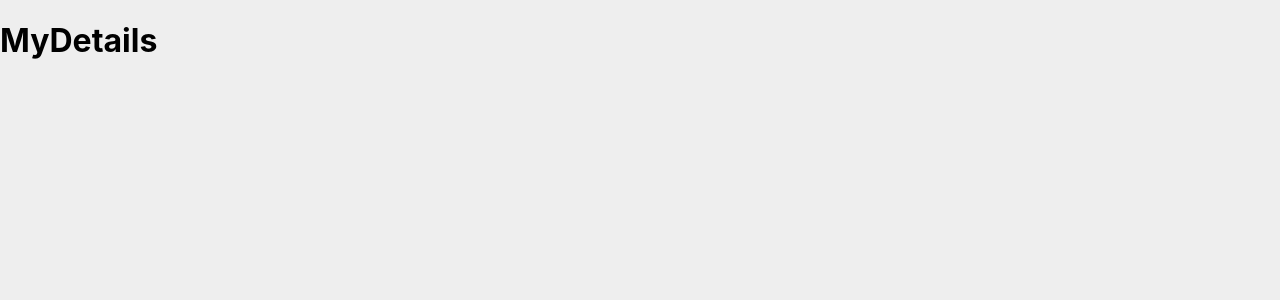
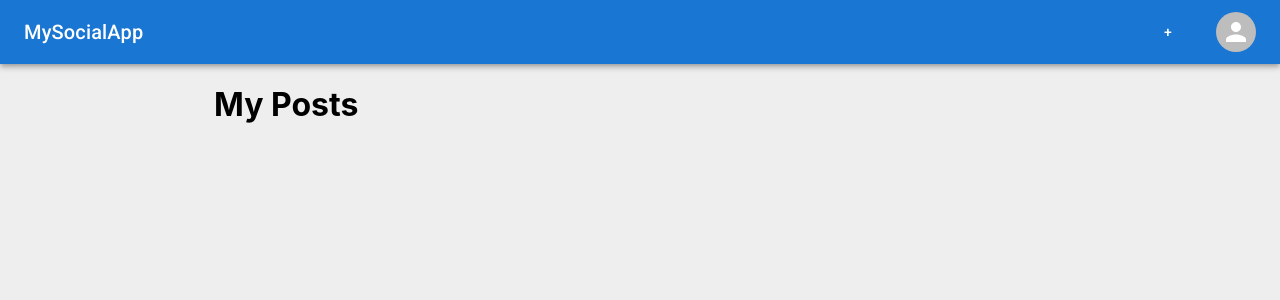
Before and after one commit to sirmarbug/my-social-app, a React (Create React App) app in the folder web/: page /my-posts in a window 1280 px wide. Shown: the top 300 px of the page. Built offline with nearby package versions, Linux system fonts and the light colour scheme.

Commit message:
frontend: create DashboardLayout

```diff
--- /dev/null
+++ b/web/src/layouts/DashboardLayout.js
@@ -0,0 +1,18 @@
+import {
+    Box,
+    Container
+} from "@mui/material";
+import AppBar from "./DashboardLayout/AppBar";
+
+const DashboardLayout = (props) => {
+    return (
+        <Box sx={{ flexGrow: 1 }}>
+            <AppBar/>
+            <Container maxWidth="md">
+                { props.children }
+            </Container>
+        </Box>
+    )
+}
+
+export default DashboardLayout
--- /dev/null
+++ b/web/src/layouts/DashboardLayout/AppBar.js
@@ -0,0 +1,74 @@
+import {Avatar, Box, Divider, IconButton, Menu, MenuItem, Toolbar, Typography, Button, AppBar} from "@mui/material";
+import {useState} from "react";
+import {useHistory} from "react-router-dom";
+
+const MyAppBar = () => {
+    const history = useHistory()
+
+    const [anchorElUser, setAnchorElUser] = useState(null);
+
+    const handleOpenUserMenu = (event) => {
+        setAnchorElUser(event.currentTarget);
+    }
+
+    const handleCloseUserMenu = () => {
+        setAnchorElUser(null);
+    }
+
+    const dashboardPage = () => {
+        history.push('/posts')
+    }
+
+    const myPosts = () => {
+        handleCloseUserMenu()
+        history.push('/my-posts')
+    }
+
+    const logout = () => {
+        history.push('/')
+    }
+
+    return (
+        <AppBar
+            position="static"
+        >
+            <Toolbar>
+                <Typography variant="h6" component="div" sx={{ flexGrow: 1, cursor: 'pointer' }} onClick={dashboardPage}>
+                    MySocialApp
+                </Typography>
+                <Button color="inherit" sx={{ mr: 2 }}>+</Button>
+                <Box sx={{ flexGrow: 0 }}>
+                    <IconButton onClick={handleOpenUserMenu} sx={{ p: 0 }}>
+                        <Avatar alt="user" />
+                    </IconButton>
+                    <Menu
+                        sx={{ mt: '45px' }}
+                        id="menu-appbar"
+                        anchorEl={anchorElUser}
+                        anchorOrigin={{
+                            vertical: 'top',
+                            horizontal: 'right',
+                        }}
+                        keepMounted
+                        transformOrigin={{
+                            vertical: 'top',
+                            horizontal: 'right',
+                        }}
+                        open={Boolean(anchorElUser)}
+                        onClose={handleCloseUserMenu}
+                    >
+                        <MenuItem onClick={myPosts}>
+                            <Typography textAlign="center">Moje posty</Typography>
+                        </MenuItem>
+                        <Divider/>
+                        <MenuItem onClick={logout}>
+                            <Typography textAlign="center">Wyloguj</Typography>
+                        </MenuItem>
+                    </Menu>
+                </Box>
+            </Toolbar>
+        </AppBar>
+    )
+}
+
+export default MyAppBar
--- a/web/src/pages/Dashboard/Home.js
+++ b/web/src/pages/Dashboard/Home.js
@@ -1,8 +1,10 @@
+import DashboardLayout from "../../layouts/DashboardLayout";
+
 const Home = () => {
     return (
-        <div>
+        <DashboardLayout>
             <h1>Home</h1>
-        </div>
+        </DashboardLayout>
     )
 }
 
--- a/web/src/pages/Dashboard/MyPosts.js
+++ b/web/src/pages/Dashboard/MyPosts.js
@@ -1,8 +1,10 @@
+import DashboardLayout from "../../layouts/DashboardLayout";
+
 const MyDetails = () => {
     return (
-        <div>
-            <h1>MyDetails</h1>
-        </div>
+        <DashboardLayout>
+            <h1>My Posts</h1>
+        </DashboardLayout>
     )
 }
 
--- a/web/src/pages/Dashboard/PostDetails.js
+++ b/web/src/pages/Dashboard/PostDetails.js
@@ -1,8 +1,10 @@
+import DashboardLayout from "../../layouts/DashboardLayout";
+
 const PostDetails = () => {
     return (
-        <div>
+        <DashboardLayout>
             <h1>PostDetails</h1>
-        </div>
+        </DashboardLayout>
     )
 }
 
```
